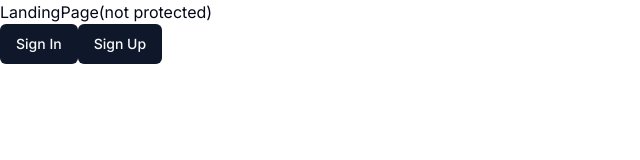
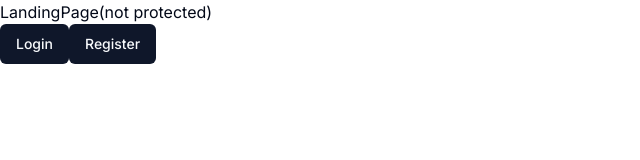
Before and after one commit to HGSChandeepa/All-inOne-AI, a Next.js app: page / in a window 1280 px wide. Shown: the top 160 px of the page, without its empty margins (0-640 px from the left). Built offline with nearby package versions, Linux system fonts and the light colour scheme.

Commit message:
Authentication is done

```diff
--- a/app/(dashboard)/(routes)/dashboard/page.tsx
+++ b/app/(dashboard)/(routes)/dashboard/page.tsx
@@ -1,5 +1,11 @@
+import { UserButton } from "@clerk/nextjs";
 import React from "react";
 
 export default function DashboardPage() {
-  return <div>DashboardPage</div>;
+  return (
+    <div>
+      <p>Dashboadrd</p>
+      <UserButton afterSignOutUrl="/" />
+    </div>
+  );
 }
--- a/app/(landing)/page.tsx
+++ b/app/(landing)/page.tsx
@@ -8,10 +8,10 @@ export default function LandingPage() {
       LandingPage(not protected)
       <div>
         <Link href={"/sign-in"}>
-          <Button>Sign In</Button>
+          <Button>Login</Button>
         </Link>
         <Link href={"/sign-up"}>
-          <Button>Sign Up</Button>
+          <Button>Register</Button>
         </Link>
       </div>
     </div>
```
